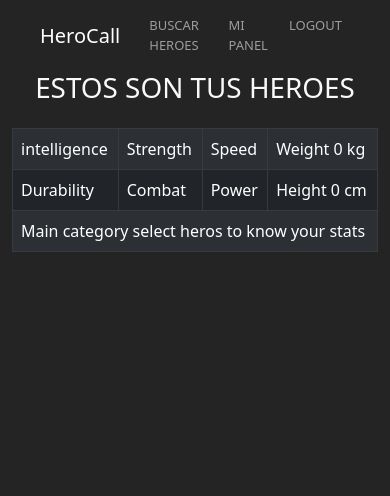
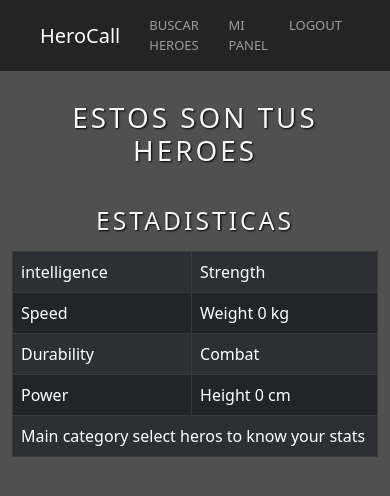
Before and after one commit to hallen95/alkemy-challenge, a React (Create React App) app: page /home in a window 390 px wide. Shown: the top 496 px of the page. Built offline with nearby package versions, Linux system fonts and the light colour scheme.

Commit message:
Design for cards created w/ responsiveness

```diff
--- a/src/App.js
+++ b/src/App.js
@@ -1,10 +1,12 @@
-import { BrowserRouter as Router, Route, Switch } from 'react-router-dom'
-import { LoginContainer, HomeContainer, SearchContainer }from './containers'
-import { NavBar } from './components'
-import { HeroProvider} from './context/HeroContext'
-import { StatsProvider } from './context/StatsContext'
+import { BrowserRouter as Router, Route, Switch } from 'react-router-dom';
+import './app.css';
+import { LoginContainer, HomeContainer, SearchContainer } from './containers';
+import { NavBar } from './components';
+import { HeroProvider } from './context/HeroContext';
+import { StatsProvider } from './context/StatsContext';
 function App() {
   return (
+    <div className="app__style">
       <Router>
         <StatsProvider>
           <HeroProvider>
@@ -14,7 +16,7 @@ function App() {
                 <SearchContainer />
               </Route>
               <Route exact path="/">
-            <LoginContainer/>
+                <LoginContainer />
               </Route>
               <Route path="/home">
                 <NavBar />
@@ -23,7 +25,9 @@ function App() {
             </Switch>
           </HeroProvider>
         </StatsProvider>
-  </Router>)
+      </Router>
+    </div>
+  );
 }
 
 export default App;
--- /dev/null
+++ b/src/app.css
@@ -0,0 +1,3 @@
+.app__style {
+    background-color: rgb(36, 36, 36);
+}
--- /dev/null
+++ b/src/components/card/card.css
@@ -0,0 +1,59 @@
+ /* #232425 */
+.card__container {
+ /* // todo el contenedor  */
+}
+
+.card__bt-bad,
+.card__bt-good {
+    border-radius: 40px 40px 40px 40px;
+    box-shadow: 1px 1px 1px 1px rgba(0, 0, 0, 0.2);
+}
+.card__bt-bad {
+    background-color: #EA2027;
+}
+
+.card__bt-good {
+    background-color: #009432;
+    border:none;
+}
+
+
+.card__bt-title {
+    color: #f1f1f1;
+    background-color: rgb(80, 80, 80);
+    border-radius: 5px;
+    padding: 3px 0;
+}
+
+.card__bt-body {
+    border: 1px solid black;
+}
+
+.card__bt-body-img {
+    box-shadow: 2px 2px 2px 1px rgba(0, 0, 0, 0.2);
+}
+
+.card__bt-text {
+
+}
+
+.card__bt-btn {
+
+}
+
+
+
+@media (max-width:576px ){
+
+    .modal__detail-container {
+        position: relative;
+    }
+
+    .modal__detail {
+        position: absolute;
+        top: 100px;
+    }
+}
+.card__image {
+
+}
--- a/src/components/card/card.js
+++ b/src/components/card/card.js
@@ -1,33 +1,40 @@
 import { useState } from 'react';
-import { Card, Button, Modal, Container } from 'react-bootstrap';
+import './card.css';
+import { Card, Button, Modal, Container, Row } from 'react-bootstrap';
 import useHeroContext from '../../context/HeroContext';
 import useStatsContext from '../../context/StatsContext';
 
 const CardItem = ({ hero }) => {
-  const [ show, setShow ] = useState(false);
+  const [show, setShow] = useState(false);
   const handleClose = () => setShow(false);
   const handleShow = () => setShow(true);
   const { deleteGood, deleteBad } = useHeroContext();
   const { altura, peso } = useStatsContext;
 
   return (
-    // <Container fluid>
-    <Card className="d-flex flex-row flex-md-column text-center align-items-center" style={{ backgroundColor: '#232425' }}>
-      <Card.Img variant="top" src={hero.image} />
-      <Card.Body>
-        <Card.Title style={{ color: '#fff' }}>{hero.name}</Card.Title>
-        <Card.Text>{hero.biography}</Card.Text>
-        <Button variant="primary" onClick={handleShow}>
-          Stats
-        </Button>
+    <div className={ `${hero.alignment === 'good' ? 'card__bt-good' : 'card__bt-bad'}`}>
 
-        <Modal show={show} onHide={handleClose}>
+      <Card
+        className="d-flex flex-row flex-md-column text-center align-items-center"
+        style={{border: "solid 10px", borderRadius:"40px 40px 40px 40px", backgroundColor:"transparent"}}
+      >
+        <Card.Body className={ `${hero.alignment === 'good' ? 'card__bt-good' : 'card__bt-bad'}`}>
+        <Card.Title className="card__bt-title">{hero.name}</Card.Title>
+          <Card.Img
+            variant="top"
+            className="card__bt-body-img"
+            src={hero.image}
+          />
+          <Card.Text className="card__bt-text">{hero.biography}</Card.Text>
+
+          <div className="modal__detail-container">
+            <Modal className="modal__detail" show={show} onHide={handleClose}>
               <Modal.Header closeButton>
                 <Modal.Title>{hero.name}</Modal.Title>
               </Modal.Header>
-          <Modal.Body>
-            <img src={hero.image} />
-            <table>
+              <Modal.Body className="">
+                <img className="col-6 modal__detail-image" src={hero.image} />
+                <table className="">
                   <tbody>
                     <tr>
                       <td>intelligence {hero.stats.intelligence} </td>
@@ -53,8 +60,18 @@ const CardItem = ({ hero }) => {
                 </Button>
               </Modal.Footer>
             </Modal>
+          </div>
 
+          <Row>
           <Button
+            className="card__bt-btn"
+            variant="primary"
+            onClick={handleShow}
+          >
+            Stats
+          </Button>
+          <Button
+            className="card__bt-btn"
             variant="danger"
             onClick={
               hero.alignment === 'good'
@@ -64,9 +81,10 @@ const CardItem = ({ hero }) => {
           >
             Borrar
           </Button>
+          </Row>
         </Card.Body>
       </Card>
-    // </Container>
+    </div>
   );
 };
 
--- a/src/components/login/Login.js
+++ b/src/components/login/Login.js
@@ -29,7 +29,7 @@ const SignupForm = () => {
     <Container fluid="md">
       <Row>
         <Col>
-          <header className="login-image">
+          {/* <header className="login-image"> */}
             <Formik
               initialValues={{
                 email: '',
@@ -77,7 +77,7 @@ const SignupForm = () => {
                 </button>
               </Form>
             </Formik>
-          </header>
+          {/* </header> */}
         </Col>
       </Row>
     </Container>
--- a/src/components/stats/generalStats.js
+++ b/src/components/stats/generalStats.js
@@ -1,41 +1,33 @@
-import { useEffect, useState } from 'react'
-import { Jumbotron, Table, Container, Row } from 'react-bootstrap'
-import useStatsContext from '../../context/StatsContext'
-
-/* este componente es el que se encarga de recibir las estadisticas y hacer los calculos
-como sería entonces la ruta que deberia seguir para hacerlo funcionar
-descubri que no necesito guardar los numeros, solo necesito guardar la suma
-de todos los campos de los heroes correspondientes al mismo tipo
-puedo hacer un objeto con un useState que guarde la suma en un objeto?  */
+import { useEffect, useState } from 'react';
+import { Jumbotron, Table, Container, Row, Col } from 'react-bootstrap';
+import useStatsContext from '../../context/StatsContext';
 
 const GeneralStats = () => {
-    const { totalStats, altura, peso, maxStats } = useStatsContext()
-
-        /* tendría que encontrar la manera dinámica de ingresar a cada héroe seleccionado
-        para luego recien poder ver sus stats
-        este useEffect va a estar encargado de actualizar constantemente esos valores */
-        // console.log("inteligence", parseInt(selectedHero[0].stats.intelligence))
+  const { totalStats, altura, peso, maxStats } = useStatsContext();
 
   useEffect(() => {
-        maxStats(totalStats)
-    }, [totalStats])
+    maxStats(totalStats);
+  }, [totalStats]);
 
   return (
-        <Container>
+      <Col md={8} lg={9} className="mx-auto py-2">
       <Jumbotron>
-            <Row>
           <Table striped bordered hover variant="dark">
             <tbody>
               <tr>
-                    <td>intelligence { totalStats.intelligence } </td>
-                    <td>Strength { totalStats.strength }</td>
-                    <td>Speed { totalStats.speed }</td>
+                <td>intelligence {totalStats.intelligence} </td>
+                <td>Strength {totalStats.strength}</td>
+              </tr>
+              <tr>
+                <td>Speed {totalStats.speed}</td>
                 <td>Weight {peso} kg</td>
               </tr>
               <tr>
-                    <td>Durability { totalStats.durability }</td>
-                    <td>Combat { totalStats.combat }</td>
-                    <td>Power { totalStats.power }</td>
+                <td>Durability {totalStats.durability}</td>
+                <td>Combat {totalStats.combat}</td>
+              </tr>
+              <tr>
+                <td>Power {totalStats.power}</td>
                 <td>Height {altura} cm</td>
               </tr>
               <tr>
@@ -43,10 +35,9 @@ const GeneralStats = () => {
               </tr>
             </tbody>
           </Table>
-            </Row>
       </Jumbotron>
-        </Container>
-    )
-}
+      </Col>
+  );
+};
 
 export default GeneralStats;
--- a/src/containers/CardContainer/CardContainer.js
+++ b/src/containers/CardContainer/CardContainer.js
@@ -7,7 +7,7 @@ const CardContainer = () => {
   return (
     <>
     {selectedHero.map((hero) =>
-          <Col className="col-5">
+          <Col className="col-8">
             <CardItem key={hero.id} hero={hero} className="card-item" />
          </Col>
           )}
--- a/src/containers/HomeContainer/HomeContainer.js
+++ b/src/containers/HomeContainer/HomeContainer.js
@@ -4,13 +4,27 @@ import { Container, Row, Col } from 'react-bootstrap';
 
 const HomeContainer = () => {
   return (
-      <Container fluid className="home-container">
-        <h1 className="fs-1 text-uppercase text-center text-light mb-4">Estos son tus heroes</h1>
-        <Row md={3} lg={5} className="d-flex flex-column flex-md-row justify-content-center align-items-center">
-          <CardContainer />
-        </Row>
+    <Container className="home-container">
+      <Row className="home__text__row fs-1 text-uppercase text-center text-light">
+        <h1 >
+          Estos son tus heroes
+        </h1>
+      </Row>
+      <Row
+        sm={2}
+        md={3}
+        lg={6}
+        className="home__container-card d-flex flex-column flex-sm-row justify-content-center align-items-center"
+      >
+        <CardContainer />
+      </Row>
+      <Row className="home__container-stats fs-1 text-uppercase text-center text-light ">
+        <h2>Estadisticas</h2>
+      </Row>
+      <Row className="home__container-stats">
         <StatsContainer />
-      </Container>
+      </Row>
+    </Container>
   );
 };
 
--- a/src/containers/HomeContainer/homecontainer.css
+++ b/src/containers/HomeContainer/homecontainer.css
@@ -8,10 +8,26 @@
 }
 
 .home-container {
-    background-color: rgb(36, 36, 36);
+    background-color: rgb(80, 80, 80);
     height: 100vh;
     width: 100vw;
 }
+
+.home__container-card,
+.home__container-stats {
+    background-color: rgb(80, 80, 80);
+}
+.home__text__row {
+    /* poner un lindo border */
+}
+
+h1, h2 {
+    padding-top: 30px;
+    letter-spacing: 3px;
+    text-shadow: 1px 1px 2px black;
+    font-weight:bolder;
+}
+
 
 .home-container__cards {
     /* padding-top: 40px;
--- a/src/containers/SearchContainer/SearchContainer.js
+++ b/src/containers/SearchContainer/SearchContainer.js
@@ -1,36 +1,41 @@
-import { useState } from 'react'
-import './searchcontainer.css'
-import { InputSearch, CardResponse } from '../../components'
-import { Container, Row, Col } from 'react-bootstrap'
+import { useState } from 'react';
+import './searchcontainer.css';
+import { InputSearch, CardResponse } from '../../components';
+import { Container, Row, Col } from 'react-bootstrap';
 
 const SearchContainer = () => {
-    const [ dataResponse, setDataResponse ] = useState([]);
+  const [dataResponse, setDataResponse] = useState([]);
   const searchResponse = (value) => {
-        setDataResponse(value)
-    }
-     /***************************************************/
-    /**************** PEDIDOS AXIOS *********************/
-    /****************************************************/
-
+    setDataResponse(value);
+  };
 
   return (
     <Container fluid className="search__container">
-        <Row className="search__row" >
+      <Row className="search__row">
         <h1 className="search__title"> ENCUENTRA TU HEROE </h1>
       </Row>
-        <Row lg="auto" className="search__row search__row-input" >
-            <Col><InputSearch searchResponse={searchResponse} /> </Col>
+      <Row lg="auto" className="search__row search__row-input">
+        <Col>
+          <InputSearch searchResponse={searchResponse} />{' '}
+        </Col>
       </Row>
       <Row className="search__row">
-            <Col ><p className="search__text">
-                Recuerda que tu equipo debe estar conformado por <strong>máximo</strong> 3 villanos y 3 héroes
-            </p></Col>
+        <Col>
+          <p className="search__text">
+            Recuerda que tu equipo debe estar conformado por{' '}
+            <strong>máximo</strong> 3 villanos y 3 héroes
+          </p>
+        </Col>
       </Row>
-        <Row lg="auto" className="search__row">
-            {dataResponse.response === "success" ? <CardResponse dataResponse={dataResponse} /> : <p>No hay héroes con ese nombre!</p> }
+      <Row className="search__row">
+        {dataResponse.response === 'success' ? (
+          <CardResponse dataResponse={dataResponse} />
+        ) : (
+          <p>No hay héroes con ese nombre!</p>
+        )}
       </Row>
     </Container>
-    )
-}
+  );
+};
 
 export default SearchContainer;
```
Also changed, not shown: public/normalize.css. Lines whose indentation alone changed are shown as unchanged.
